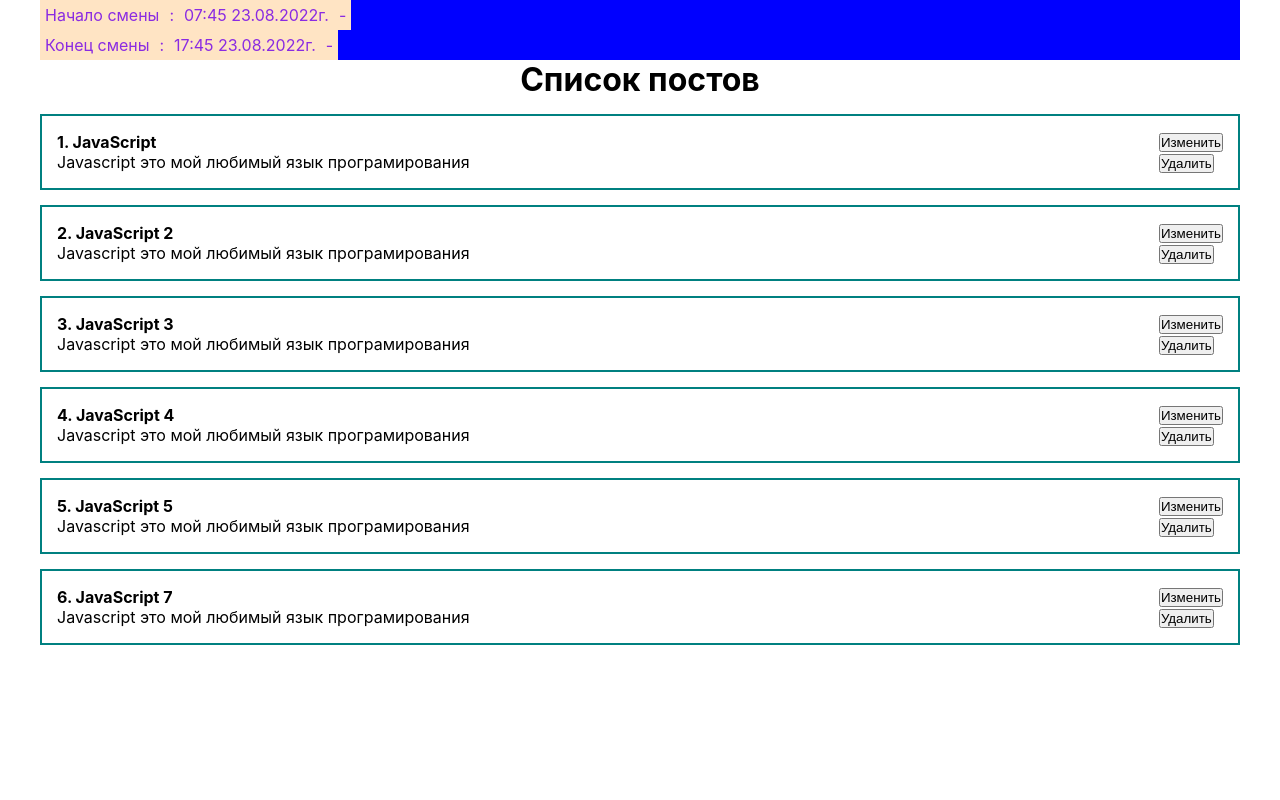
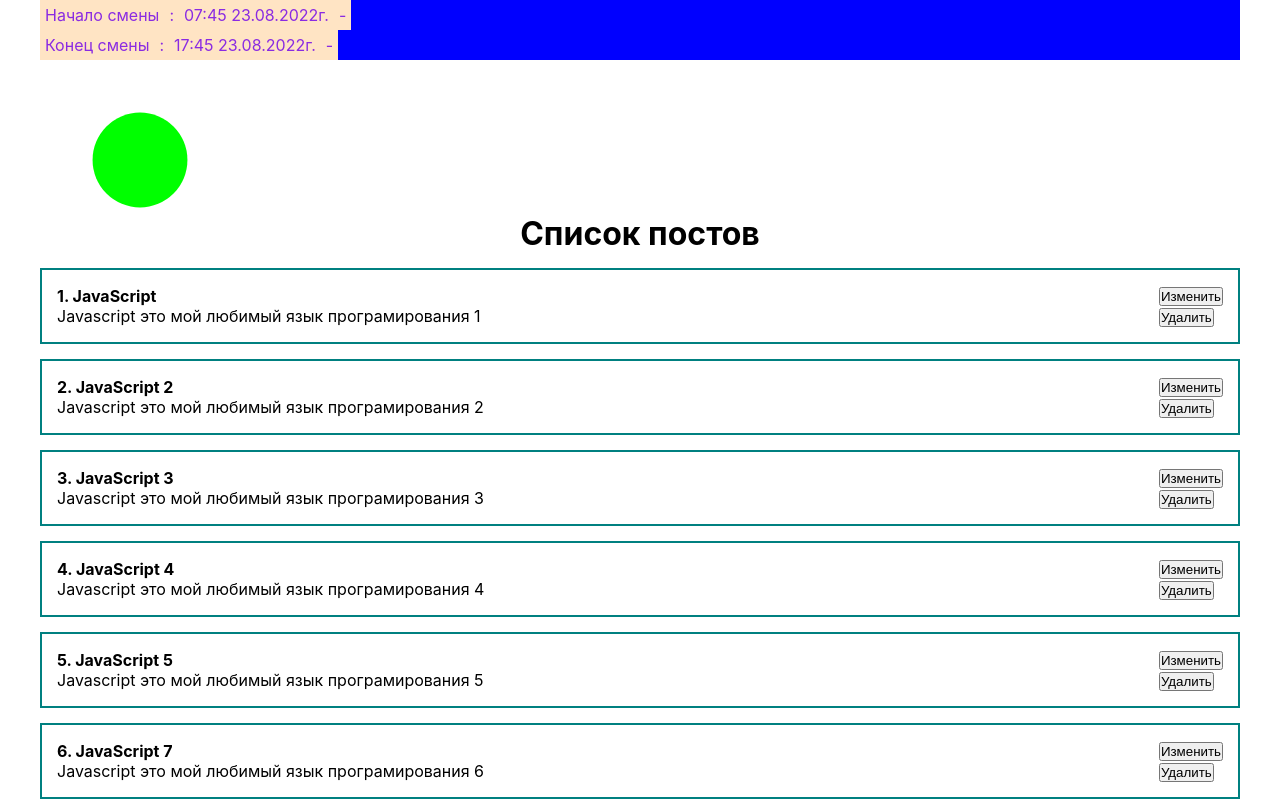
Before and after one commit to apwasilenko/bonus_app, a React (Create React App) app: page / in a window 1280 px wide. Shown: the top 800 px of the page. Built offline with nearby package versions, Linux system fonts and the light colour scheme.

Commit message:
Добавил компонент рисования.

```diff
--- a/src/App.js
+++ b/src/App.js
@@ -5,18 +5,23 @@ import './css/App.css';
 
 function App() {
   const [posts] = useState([
-    { id: 1, title: 'JavaScript', body: 'Javascript это мой любимый язык програмирования' },
-    { id: 2, title: 'JavaScript 2', body: 'Javascript это мой любимый язык програмирования' },
-    { id: 3, title: 'JavaScript 3', body: 'Javascript это мой любимый язык програмирования' },
-    { id: 4, title: 'JavaScript 4', body: 'Javascript это мой любимый язык програмирования' },
-    { id: 5, title: 'JavaScript 5', body: 'Javascript это мой любимый язык програмирования' },
-    { id: 6, title: 'JavaScript 7', body: 'Javascript это мой любимый язык програмирования' },
+    { id: 1, title: 'JavaScript', body: 'Javascript это мой любимый язык програмирования 1' },
+    { id: 2, title: 'JavaScript 2', body: 'Javascript это мой любимый язык програмирования 2' },
+    { id: 3, title: 'JavaScript 3', body: 'Javascript это мой любимый язык програмирования 3' },
+    { id: 4, title: 'JavaScript 4', body: 'Javascript это мой любимый язык програмирования 4' },
+    { id: 5, title: 'JavaScript 5', body: 'Javascript это мой любимый язык програмирования 5' },
+    { id: 6, title: 'JavaScript 7', body: 'Javascript это мой любимый язык програмирования 6' },
+    { id: 1, title: 'JavaScript', body: 'Javascript это мой любимый язык програмирования 1' },
+    { id: 2, title: 'JavaScript 2', body: 'Javascript это мой любимый язык програмирования 2' },
+    { id: 3, title: 'JavaScript 3', body: 'Javascript это мой любимый язык програмирования 3' },
+    { id: 4, title: 'JavaScript 4', body: 'Javascript это мой любимый язык програмирования 4' },
+    { id: 5, title: 'JavaScript 5', body: 'Javascript это мой любимый язык програмирования 5' },
+    { id: 6, title: 'JavaScript 7', body: 'Javascript это мой любимый язык програмирования 6' },
   ])
   return (
     <div className="App">
       <Header />
       <PostList posts={posts} />
-
     </div>
   );
 }
--- /dev/null
+++ b/src/components/CanvasComponent.jsx
@@ -0,0 +1,30 @@
+import { render } from '@testing-library/react'
+import React, { useRef, useEffect } from 'react'
+
+const CanvasComponent = props => {
+
+  const { draw, ...rest } = props
+  const canvasRef = useRef(null)
+
+  useEffect(() => {
+    const canvas = canvasRef.current
+    const context = canvas.getContext('2d')
+    let frameCount = 0
+    let animationFrameId
+
+    const render = () => {
+      frameCount++
+      draw(context, frameCount)
+      animationFrameId = window.requestAnimationFrame(render)
+    }
+    render()
+
+    return () => {
+      window.cancelAnimationFrame(animationFrameId)
+    }
+  }, [draw]);
+
+  return <canvas ref={canvasRef} {...props} />
+}
+
+export default CanvasComponent
--- /dev/null
+++ b/src/components/CanvasDraw.jsx
@@ -0,0 +1,19 @@
+import React from 'react'
+import CanvasComponent from './CanvasComponent'
+
+const CanvasDraw = () => {
+
+  const draw = (ctx, frameCount) => {
+    ctx.clearRect(0, 0, ctx.canvas.width, ctx.canvas.height)
+    ctx.fillStyle = '#00ff00'
+    ctx.beginPath()
+    ctx.arc(100, 100, 50 * Math.sin(frameCount * 0.05) ** 2, 0, 2 * Math.PI)
+    ctx.fill()
+  }
+
+  return (
+    <div><CanvasComponent draw={draw} /></div>
+  )
+}
+
+export default CanvasDraw
--- a/src/components/Header.jsx
+++ b/src/components/Header.jsx
@@ -1,7 +1,8 @@
 import React from 'react';
-import '../css/Header.css'
+import '../css/Header.css';
+import CanvasDraw from './CanvasDraw';
+const Header = () => {
 
-const Header = () => {
   return (
     <div className='header'>
       <div className='header-block'>
@@ -32,6 +33,7 @@ const Header = () => {
           -
         </div>
       </div>
+      <CanvasDraw />
     </div>
   )
 }
```
